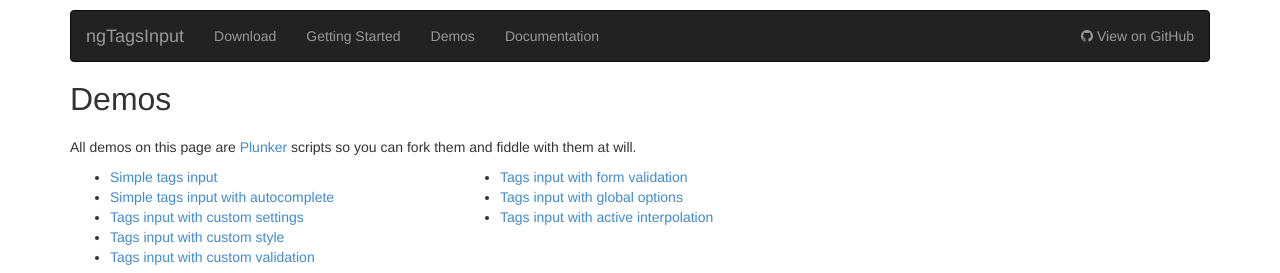
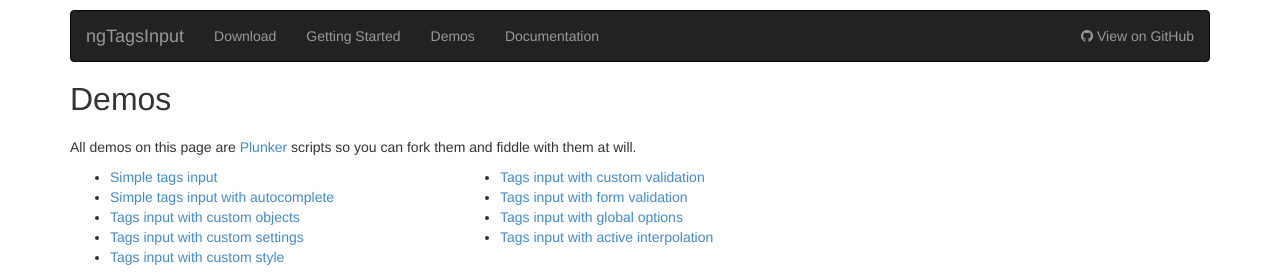
Before and after one commit to mbenford/ngTagsInput, a Jekyll site: the page built from demos.html, in a window 1280 px wide, cut to the strip 0-273 px from the top of the page. Built offline with Jekyll 4.4.1, drawn with Linux system fonts in a browser that asks for light colours; nearby versions of some CDN libraries; Markdown is read by kramdown in place of the engine named in the settings.

Commit message:
Updated demos page

```diff
--- a/demos.html
+++ b/demos.html
@@ -13,13 +13,14 @@ priority: 0.50
     <ul>
       <li><a href="http://embed.plnkr.co/RHm7H2/preview" target="viewframe">Simple tags input</a></li>
       <li><a href="http://embed.plnkr.co/bDx54d/preview" target="viewframe">Simple tags input with autocomplete</a></li>
+      <li><a href="http://embed.plnkr.co/o53tZd/preview" target="viewframe">Tags input with custom objects</a></li>
       <li><a href="http://embed.plnkr.co/CX9b1k/preview" target="viewframe">Tags input with custom settings</a></li>
       <li><a href="http://embed.plnkr.co/0ukNPz/preview" target="viewframe">Tags input with custom style</a></li>
-      <li><a href="http://embed.plnkr.co/kzShe0/preview" target="viewframe">Tags input with custom validation</a></li>
     </ul>
   </div>
   <div class="col-md-8">
     <ul>
+      <li><a href="http://embed.plnkr.co/kzShe0/preview" target="viewframe">Tags input with custom validation</a></li>
       <li><a href="http://embed.plnkr.co/XlMpTl/preview" target="viewframe">Tags input with form validation</a></li>
       <li><a href="http://embed.plnkr.co/Mwvbsv/preview" target="viewframe">Tags input with global options</a></li>
       <li><a href="http://embed.plnkr.co/ysCiRY/preview" target="viewframe">Tags input with active interpolation</a></li>
```
